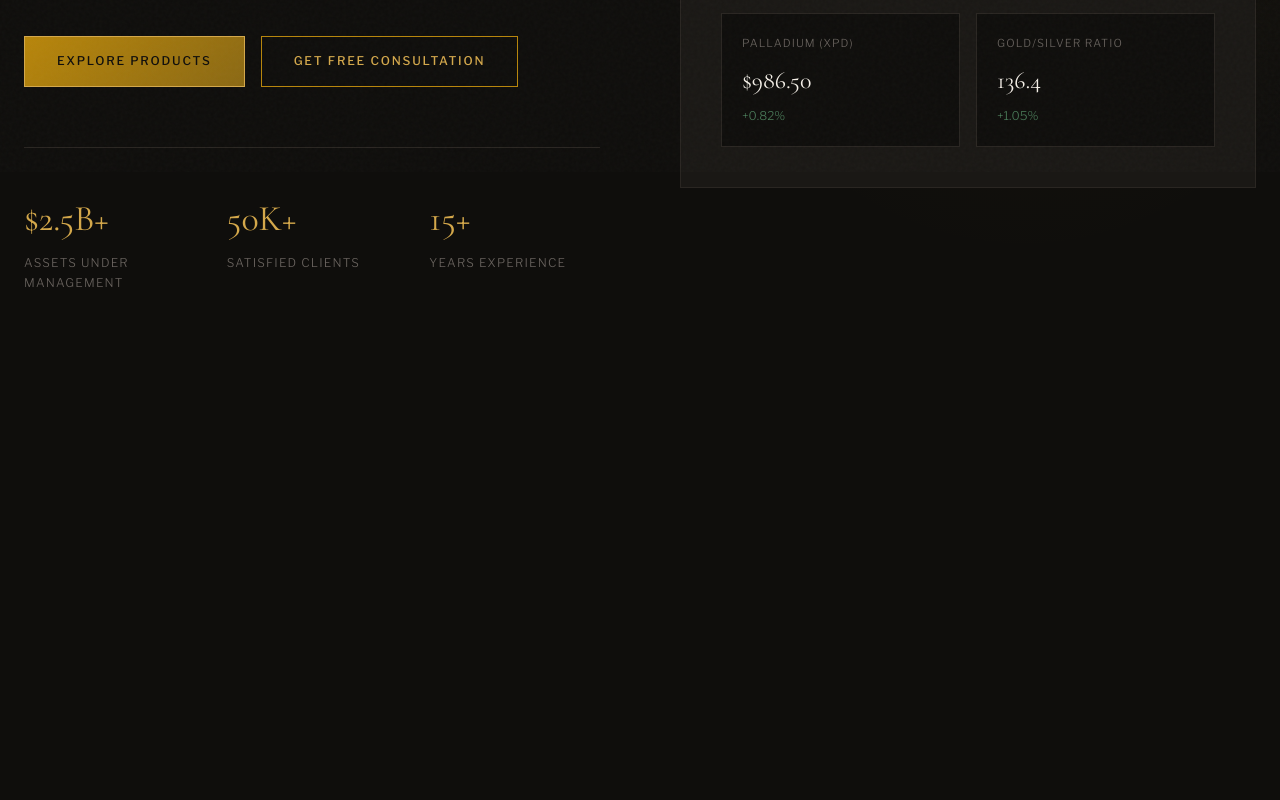
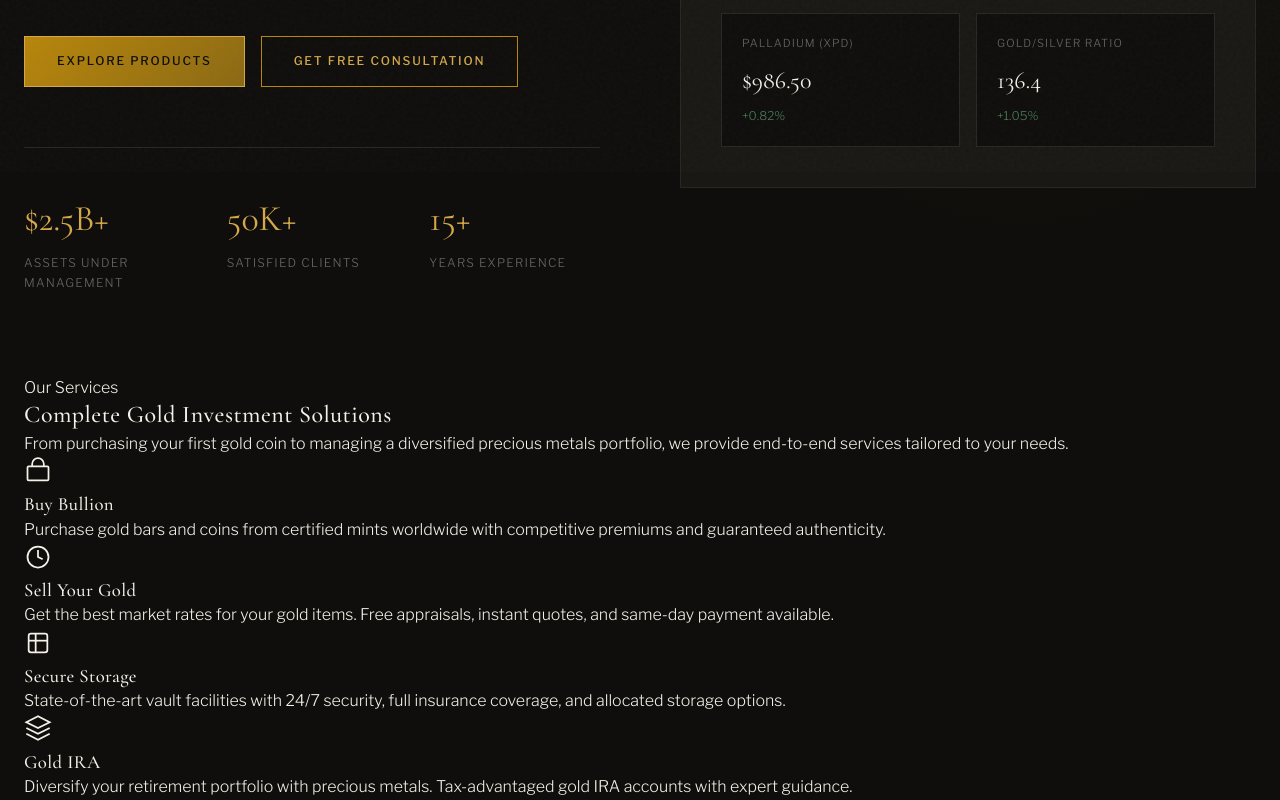
Before and after one commit to jihadul-isl-dev/sass-practice-1, a website: page index.html in a window 1280 px wide. Shown: the part 628-1428 px from the top of the page. Before the commit the page ends 1002 px from the top, so only its background shows below. Drawn offline with nearby package versions, Linux system fonts and the light colour scheme; files that its build step writes are made by us from their sources.

Commit message:
feat: add services section structure

```diff
--- a/index.html
+++ b/index.html
@@ -160,6 +160,105 @@
       </div>
     </section>
     <!-- End Of Hero -->
+    <!-- Services Section -->
+    <section class="services" id="services">
+      <div class="container">
+        <div class="section-header">
+          <div class="section-label">Our Services</div>
+          <h2 class="section-title">Complete Gold Investment Solutions</h2>
+          <p class="section-desc">
+            From purchasing your first gold coin to managing a diversified
+            precious metals portfolio, we provide end-to-end services tailored
+            to your needs.
+          </p>
+        </div>
+        <div class="services-grid">
+          <div class="service-card">
+            <div class="service-icon">
+              <svg
+                width="28"
+                height="28"
+                viewBox="0 0 24 24"
+                fill="none"
+                stroke="currentColor"
+                stroke-width="1.5"
+              >
+                <rect x="3" y="8" width="18" height="12" rx="1" />
+                <path d="M7 8V6a5 5 0 0110 0v2" />
+              </svg>
+            </div>
+            <h3 class="service-title">Buy Bullion</h3>
+            <p class="service-desc">
+              Purchase gold bars and coins from certified mints worldwide with
+              competitive premiums and guaranteed authenticity.
+            </p>
+          </div>
+          <div class="service-card">
+            <div class="service-icon">
+              <svg
+                width="28"
+                height="28"
+                viewBox="0 0 24 24"
+                fill="none"
+                stroke="currentColor"
+                stroke-width="1.5"
+              >
+                <circle cx="12" cy="12" r="9" />
+                <path d="M12 6v6l4 2" />
+              </svg>
+            </div>
+            <h3 class="service-title">Sell Your Gold</h3>
+            <p class="service-desc">
+              Get the best market rates for your gold items. Free appraisals,
+              instant quotes, and same-day payment available.
+            </p>
+          </div>
+          <div class="service-card">
+            <div class="service-icon">
+              <svg
+                width="28"
+                height="28"
+                viewBox="0 0 24 24"
+                fill="none"
+                stroke="currentColor"
+                stroke-width="1.5"
+              >
+                <rect x="4" y="4" width="16" height="16" rx="2" />
+                <path d="M4 10h16" />
+                <path d="M10 4v16" />
+              </svg>
+            </div>
+            <h3 class="service-title">Secure Storage</h3>
+            <p class="service-desc">
+              State-of-the-art vault facilities with 24/7 security, full
+              insurance coverage, and allocated storage options.
+            </p>
+          </div>
+          <div class="service-card">
+            <div class="service-icon">
+              <svg
+                width="28"
+                height="28"
+                viewBox="0 0 24 24"
+                fill="none"
+                stroke="currentColor"
+                stroke-width="1.5"
+              >
+                <path d="M12 2L2 7l10 5 10-5-10-5z" />
+                <path d="M2 17l10 5 10-5" />
+                <path d="M2 12l10 5 10-5" />
+              </svg>
+            </div>
+            <h3 class="service-title">Gold IRA</h3>
+            <p class="service-desc">
+              Diversify your retirement portfolio with precious metals.
+              Tax-advantaged gold IRA accounts with expert guidance.
+            </p>
+          </div>
+        </div>
+      </div>
+    </section>
+    <!--End Of Services Section -->
     <script src="scriptjs.js"></script>
   </body>
 </html>
```
